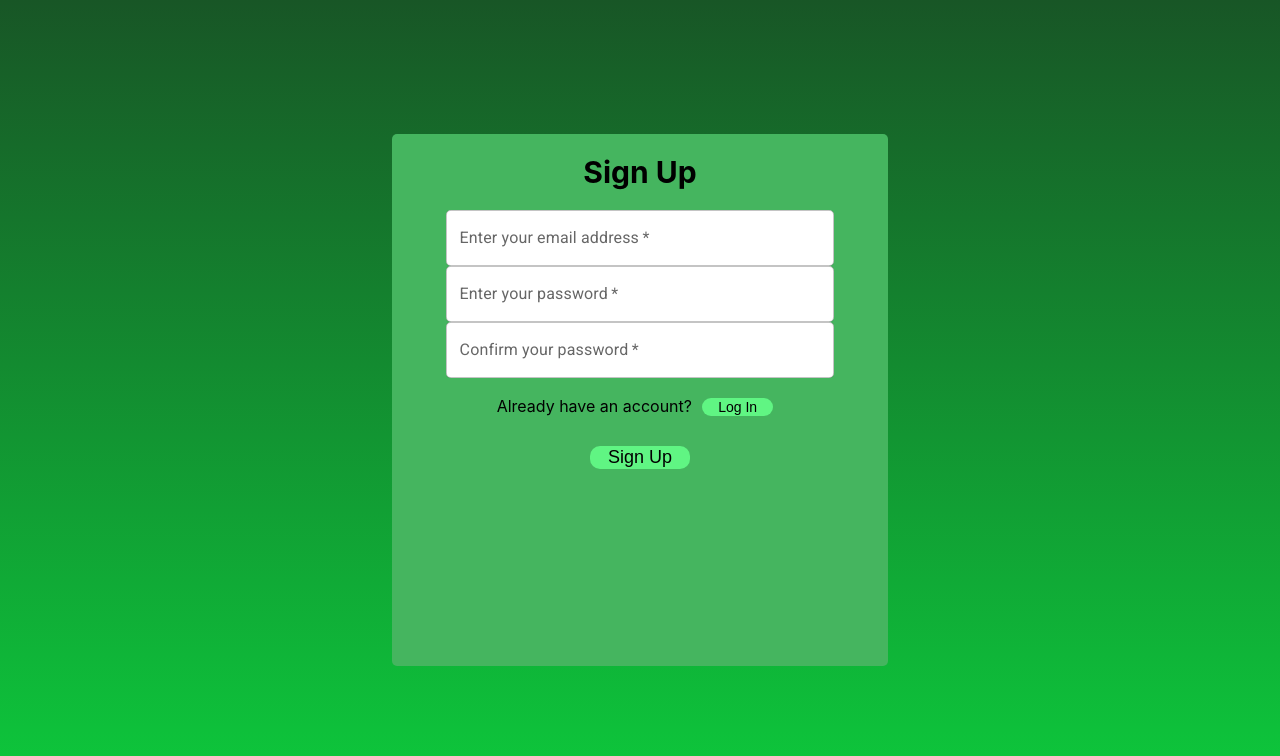
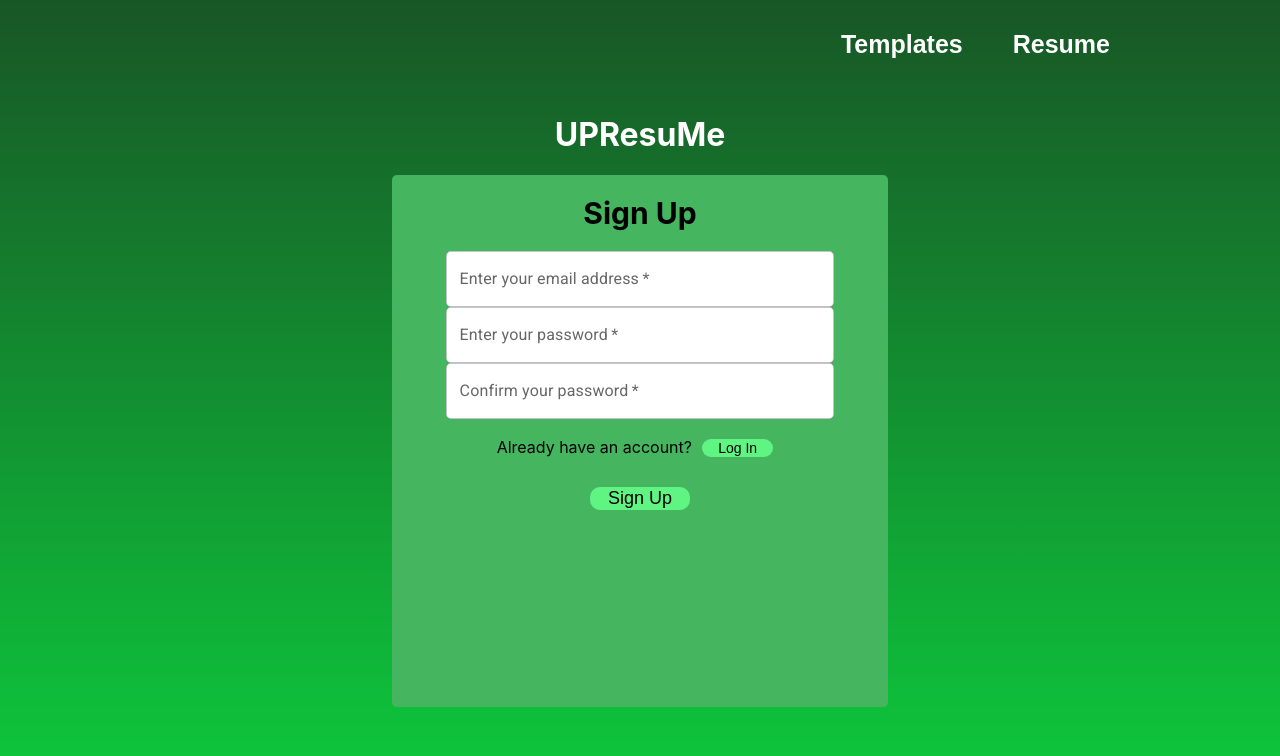
Before and after one commit to uprm-inso4115-2023-2024-s2/semester-project-automated-resume-builder, a React (Create React App) app in the folder ui/client/: page /signup in a window 1280 px wide. Shown: the top 756 px of the page. Built offline with nearby package versions, Linux system fonts and the light colour scheme.

Commit message:
Add header to login and signup

```diff
--- a/ui/client/src/components/Authentication/LogInForm.js
+++ b/ui/client/src/components/Authentication/LogInForm.js
@@ -61,6 +61,17 @@ const LogInForm = (onLogIn) => {
 
   return (
     <div className="container"> {/* Use the container class for styling */}
+      <Link to='/' className="link">
+        <h1>UPResuMe</h1>
+      </Link>
+      <div className='top-buttons-group'>
+        <Link to='/resume/templates' className='link'>
+          <button className='top-button'>Templates</button>
+        </Link>
+        <Link to='/resume/datainput' className='link'>
+          <button className='top-button'>Resume</button>
+        </Link>
+      </div>
       <form onSubmit={handleSubmit} className="form-container"> {/* Use form-container class */}
         <h1 className="form-title">Login</h1> {/* Use title class for styling */}
         <div className="input-field-container">
--- a/ui/client/src/components/Authentication/SignUpForm.js
+++ b/ui/client/src/components/Authentication/SignUpForm.js
@@ -68,6 +68,17 @@ const SignUpForm = () => {
 
   return (
     <div className="container">
+      <Link to='/' className="link">
+        <h1>UPResuMe</h1>
+      </Link>
+      <div className='top-buttons-group'>
+        <Link to='/resume/templates' className='link'>
+          <button className='top-button'>Templates</button>
+        </Link>
+        <Link to='/resume/datainput' className='link'>
+          <button className='top-button'>Resume</button>
+        </Link>
+      </div>
       <form onSubmit={handleSubmit} className="form-container">
         <h1 className="form-title">Sign Up</h1>
         <div className="input-field-container">
```
